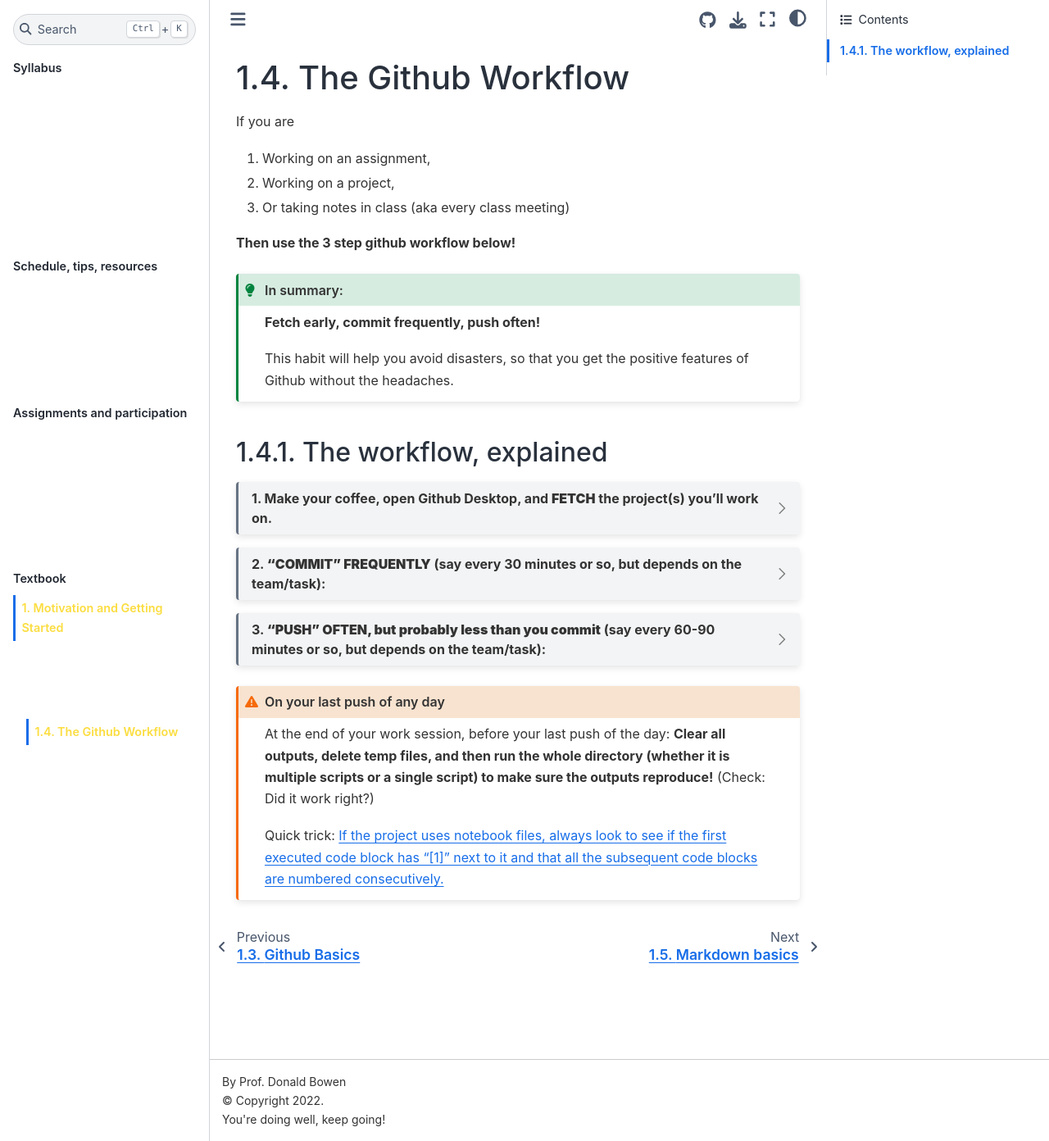
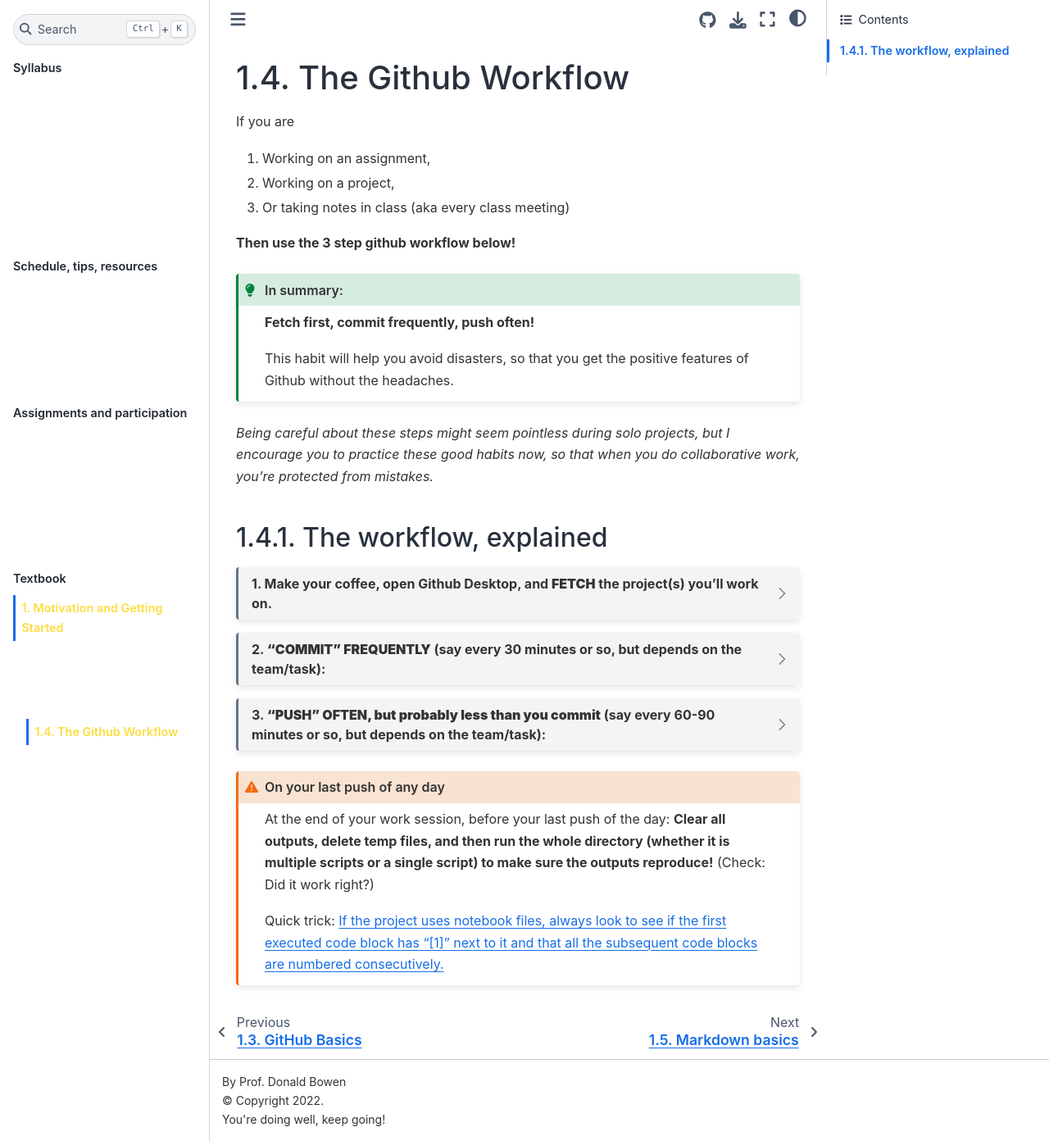
Before and after one commit to yonboyjohnjoy/ledatascifi-2022, a Jupyter Book: the page built from content/01/03a_githubworkflow.md, in a window 1280 px wide and 1392 px high. Shown: the whole window at 82% size. Built offline with Jupyter Book 1.0.4 settings and Sphinx 7.4.7 and the Sphinx Book theme 1.1.4, drawn with Linux system fonts in a browser that asks for light colours; pages that are not in the unit, such as notebooks, are missing from menus.

Commit message:
big github page reorg

`````diff
--- a/content/01/03a_githubworkflow.md
+++ b/content/01/03a_githubworkflow.md
@@ -1,4 +1,5 @@
 # The Github Workflow
+
 
 If you are
 1. Working on an assignment,
@@ -10,10 +11,11 @@
 ```{admonition} In summary:
 :class: tip
 
-**Fetch early, commit frequently, push often!**
+**Fetch first, commit frequently, push often!**
 
 This habit will help you avoid disasters, so that you get the positive features of Github without the headaches.
 ```
+_Being careful about these steps might seem pointless during solo projects, but I encourage you to practice these good habits now, so that when you do collaborative work, you're protected from mistakes._
 
 ## The workflow, explained
 
@@ -38,6 +40,9 @@
 ````
 
 ````{dropdown} 2. **"COMMIT" FREQUENTLY** (say every 30 minutes or so, but depends on the team/task):
+
+A "commit" records changes to files in the repo.
+
 - Save the files you're working on. (Just like you would while working on a Powerpoint or Word document.)
 - When you save the file, Github Desktop (GHD) will notice it has been changed.
 - Now go to GDH. Notice that your file is listed as a "changed" file.
`````
Also changed, not shown: other parts of content/01/03a_githubworkflow.md (+3 -0 lines), content/01/03_github.ipynb.
